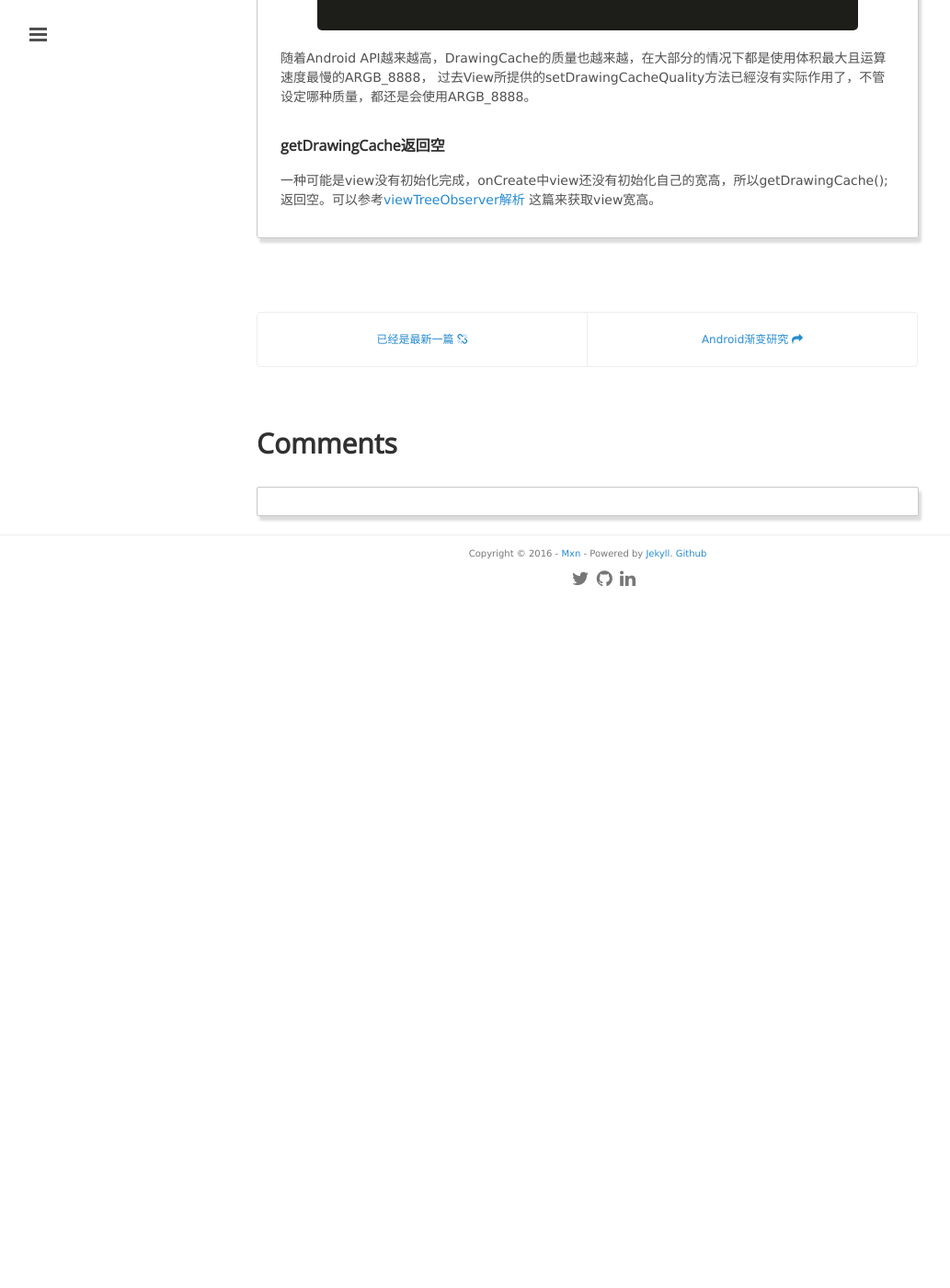
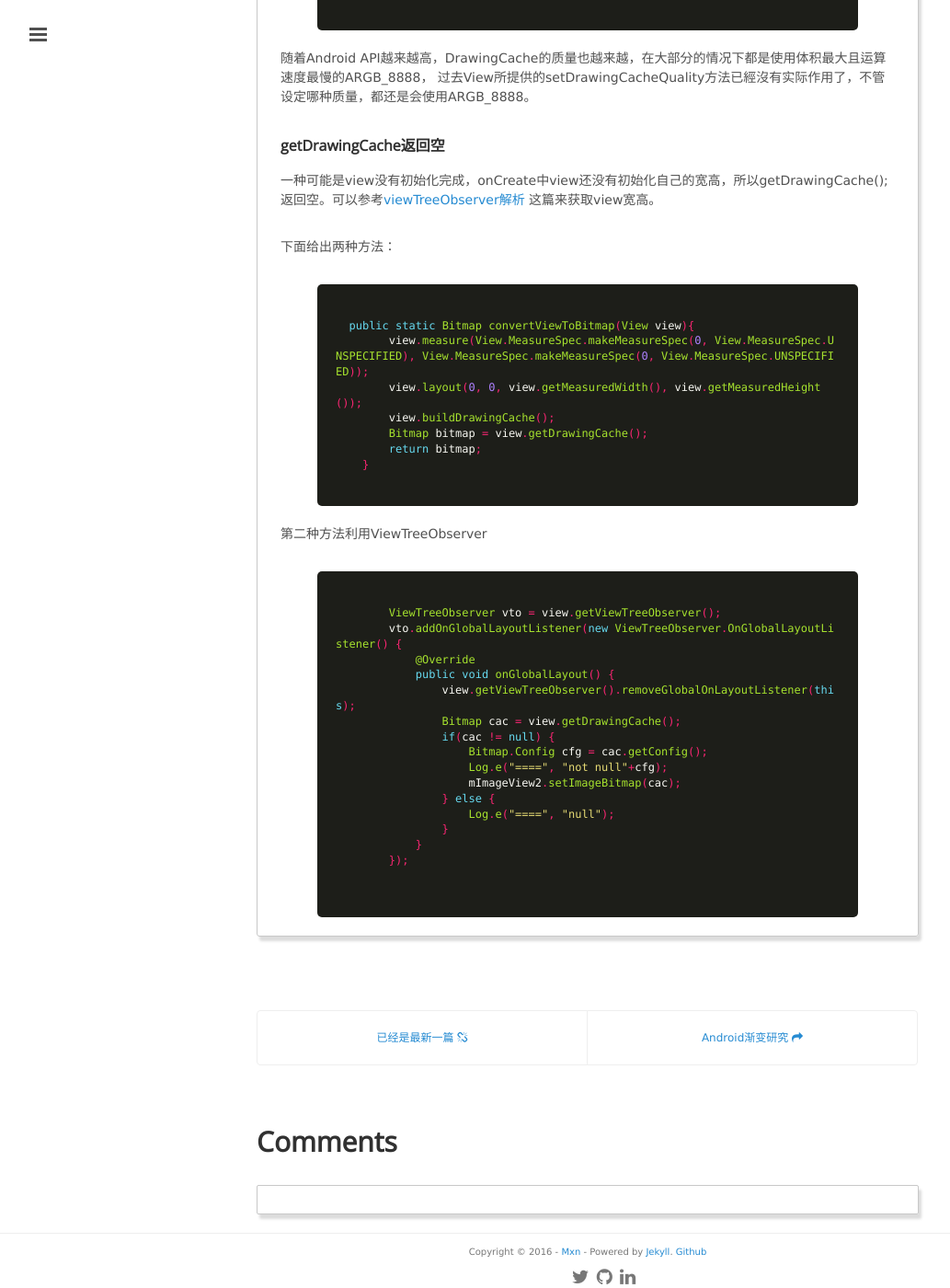
Before and after one commit to mxn21/mxn21.github.io, a Jekyll site: the page built from _posts/2016-1-5-DrawingCache解析.md, in a window 1280 px wide and 1400 px high, scrolled down 3266 px. Shown: the whole window at 92% size, without its empty margins (1-1034 px from the left). Built offline with Jekyll 4.4.1, drawn with Linux system fonts in a browser that asks for light colours; Markdown is read by kramdown in place of the engine named in the settings; comment, search, counter and statistics services are not loaded; before the commit the page ends 3920 px from its top, so only the background shows below that.

Commit message:
23423423

```diff
--- a/_posts/2016-1-5-DrawingCache解析.md
+++ b/_posts/2016-1-5-DrawingCache解析.md
@@ -137,3 +137,36 @@
 
 一种可能是view没有初始化完成，onCreate中view还没有初始化自己的宽高，所以getDrawingCache();返回空。可以参考[viewTreeObserver解析](http://souly.cn/技术博文/2015/11/16/viewTreeObserver解析/)
 这篇来获取view宽高。
+
+下面给出两种方法：
+
+    {% highlight java  %}
+  public static Bitmap convertViewToBitmap(View view){
+        view.measure(View.MeasureSpec.makeMeasureSpec(0, View.MeasureSpec.UNSPECIFIED), View.MeasureSpec.makeMeasureSpec(0, View.MeasureSpec.UNSPECIFIED));
+        view.layout(0, 0, view.getMeasuredWidth(), view.getMeasuredHeight());
+        view.buildDrawingCache();
+        Bitmap bitmap = view.getDrawingCache();
+        return bitmap;
+    }
+    {% endhighlight %}
+
+第二种方法利用ViewTreeObserver
+
+    {% highlight java  %}
+        ViewTreeObserver vto = view.getViewTreeObserver();
+        vto.addOnGlobalLayoutListener(new ViewTreeObserver.OnGlobalLayoutListener() {
+            @Override
+            public void onGlobalLayout() {
+                view.getViewTreeObserver().removeGlobalOnLayoutListener(this);
+                Bitmap cac = view.getDrawingCache();
+                if(cac != null) {
+                    Bitmap.Config cfg = cac.getConfig();
+                    Log.e("====", "not null"+cfg);
+                    mImageView2.setImageBitmap(cac);
+                } else {
+                    Log.e("====", "null");
+                }
+            }
+        });
+
+   {% endhighlight %}
```
